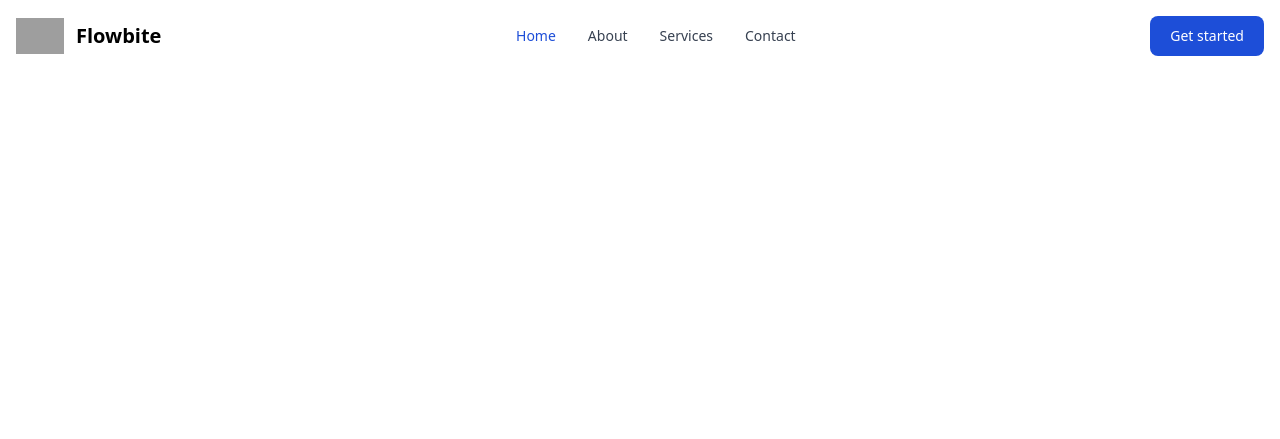
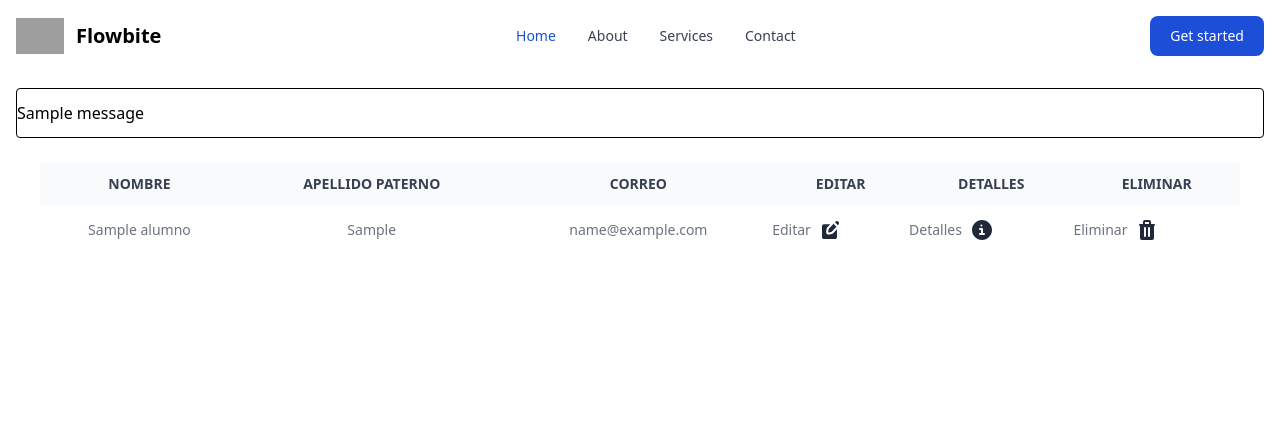
Before and after one commit to IDGS-801-22002360/partial3_Martinez_Blueprint, a Flask app: page / in a window 1280 px wide. Shown: the top 439 px of the page. Run offline with Flask 3, Linux system fonts and the light colour scheme; tables that the repository leaves empty hold one stand-in row (values such as "Sample post"); one stand-in notice (Sample message) is shown; some libraries are stand-ins or nearby versions; grey boxes are pictures that could not be loaded.

Commit message:
03/Mar/2025 - Detalles

```diff
--- a/app.py
+++ b/app.py
@@ -12,10 +12,26 @@ app = Flask(__name__)
 app.config.from_object(DevelopmentConfig)
 csrf = CSRFProtect(app)
 
-@app.route("/")
+@app.route("/", methods=["GET", "POST"])
 @app.route("/index")
 def index():
-    return render_template("index.html")
+    create_form = forms.UserForm2(request.form)
+    alumno = Alumnos.query.all()                    # este es un query a la tabla alumnos
+    return render_template("index.html", form=create_form, alumnos=alumno)
+
+@app.route("/detalles", methods=["GET", "POST"])
+def detalles():
+    if request.method == "GET":
+        id = request.args.get('id')
+        alum1 = db.session.query(Alumnos).filter(Alumnos.id == id).first()
+
+        nombre = alum1.nombre
+        apaterno = alum1.apaterno
+        email = alum1.email
+
+        return render_template("detalles.html", id=id, nombre=nombre, apaterno=apaterno, email=email)
+
+
 
 if __name__ == '__main__':
     csrf.init_app(app)
--- a/templates/index.html
+++ b/templates/index.html
@@ -1,121 +1,65 @@
-<!DOCTYPE html>
-<html lang="en">
-<head>
-    <meta charset="UTF-8">
-    <meta http-equiv="X-UA-Compatible" content="IE=edge">
-    <meta name="viewport" content="width=device-width, initial-scale=1.0">
-    <title>Flowbite Flask</title>
-    <link rel="stylesheet" href="{{url_for('static', filename='css/output.css')}}" />
-</head>
-<body>
-    <nav class="bg-white border-gray-200 px-2 sm:px-4 py-2.5 rounded-sm dark:bg-gray-900">
-        <div class="container flex flex-wrap items-center justify-between mx-auto">
-            <a href="https://flowbite.com/" class="flex items-center">
-                <img src="https://flowbite.com/docs/images/logo.svg" class="h-6 mr-3 sm:h-9" alt="Flowbite Logo">
-                <span class="self-center text-xl font-semibold whitespace-nowrap dark:text-white">Flowbite</span>
-            </a>
-            <div class="flex md:order-2">
-                <button type="button"
-                class="text-white bg-blue-700 hover:bg-blue-800 focus:ring-4 focus:outline-none focus:ring-blue-300 font-medium rounded-lg text-sm px-5 py-2.5 text-center mr-3 md:mr-0 dark:bg-blue-600 dark:hover:bg-blue-700 dark:focus:ring-blue-800">Get
-                started</button>
-                <button data-collapse-toggle="navbar-cta" type="button"
-                class="inline-flex items-center p-2 text-sm text-gray-500 rounded-lg md:hidden hover:bg-gray-100 focus:outline-none focus:ring-2 focus:ring-gray-200 dark:text-gray-400 dark:hover:bg-gray-700 dark:focus:ring-gray-600"
-                aria-controls="navbar-cta" aria-expanded="false">
-                <span class="sr-only">Open main menu</span>
-                <svg class="w-6 h-6" aria-hidden="true" fill="currentColor" viewBox="0 0 20 20"
-                xmlns="http://www.w3.org/2000/svg">
-                <path fill-rule="evenodd"
-                d="M3 5a1 1 0 011-1h12a1 1 0 110 2H4a1 1 0 01-1-1zM3 10a1 1 0 011-1h12a1 1 0 110 2H4a1 1 0 01-1-1zM3 15a1 1 0 011-1h12a1 1 0 110 2H4a1 1 0 01-1-1z"
-                clip-rule="evenodd"></path>
-            </svg>
-        </button>
-    </div>
-    <div class="items-center justify-between hidden w-full md:flex md:w-auto md:order-1" id="navbar-cta">
-        <ul
-        class="flex flex-col p-4 mt-4 border border-gray-100 rounded-lg bg-gray-50 md:flex-row md:space-x-8 md:mt-0 md:text-sm md:font-medium md:border-0 md:bg-white dark:bg-gray-800 md:dark:bg-gray-900 dark:border-gray-700">
-        <li>
-            <a href="#"
-            class="block py-2 pl-3 pr-4 text-white bg-blue-700 rounded-sm md:bg-transparent md:text-blue-700 md:p-0 dark:text-white"
-            aria-current="page">Home</a>
-        </li>
-        <li>
-            <a href="#"
-            class="block py-2 pl-3 pr-4 text-gray-700 rounded-sm hover:bg-gray-100 md:hover:bg-transparent md:hover:text-blue-700 md:p-0 md:dark:hover:text-white dark:text-gray-400 dark:hover:bg-gray-700 dark:hover:text-white md:dark:hover:bg-transparent dark:border-gray-700">About</a>
-        </li>
-        <li>
-            <a href="#"
-            class="block py-2 pl-3 pr-4 text-gray-700 rounded-sm hover:bg-gray-100 md:hover:bg-transparent md:hover:text-blue-700 md:p-0 md:dark:hover:text-white dark:text-gray-400 dark:hover:bg-gray-700 dark:hover:text-white md:dark:hover:bg-transparent dark:border-gray-700">Services</a>
-        </li>
-        <li>
-            <a href="#"
-            class="block py-2 pl-3 pr-4 text-gray-700 rounded-sm hover:bg-gray-100 md:hover:bg-transparent md:hover:text-blue-700 md:p-0 md:dark:hover:text-white dark:text-gray-400 dark:hover:bg-gray-700 dark:hover:text-white md:dark:hover:bg-transparent dark:border-gray-700">Contact</a>
-        </li>
-    </ul>
-</div>
-</div>
-</nav>
+{% extends "layout.html" %}
+{% block container %}
 
-
-<div class="fixed z-50 w-full h-16 max-w-lg -translate-x-1/2 bg-white border border-gray-200 rounded-full bottom-4 left-1/2 dark:bg-gray-700 dark:border-gray-600">
-    <div class="grid h-full max-w-lg grid-cols-5 mx-auto">
-        <button data-tooltip-target="tooltip-home" type="button" class="inline-flex flex-col items-center justify-center px-5 rounded-s-full hover:bg-gray-50 dark:hover:bg-gray-800 group">
-            <svg class="w-5 h-5 mb-1 text-gray-500 dark:text-gray-400 group-hover:text-blue-600 dark:group-hover:text-blue-500" aria-hidden="true" xmlns="http://www.w3.org/2000/svg" fill="currentColor" viewBox="0 0 20 20">
-                <path d="m19.707 9.293-2-2-7-7a1 1 0 0 0-1.414 0l-7 7-2 2a1 1 0 0 0 1.414 1.414L2 10.414V18a2 2 0 0 0 2 2h3a1 1 0 0 0 1-1v-4a1 1 0 0 1 1-1h2a1 1 0 0 1 1 1v4a1 1 0 0 0 1 1h3a2 2 0 0 0 2-2v-7.586l.293.293a1 1 0 0 0 1.414-1.414Z"/>
-            </svg>
-            <span class="sr-only">Home</span>
-        </button>
-        <div id="tooltip-home" role="tooltip" class="absolute z-10 invisible inline-block px-3 py-2 text-sm font-medium text-white transition-opacity duration-300 bg-gray-900 rounded-lg shadow-xs opacity-0 tooltip dark:bg-gray-700">
-            Home
-            <div class="tooltip-arrow" data-popper-arrow></div>
-        </div>
-        <button data-tooltip-target="tooltip-wallet" type="button" class="inline-flex flex-col items-center justify-center px-5 hover:bg-gray-50 dark:hover:bg-gray-800 group">
-            <svg class="w-5 h-5 mb-1 text-gray-500 dark:text-gray-400 group-hover:text-blue-600 dark:group-hover:text-blue-500" aria-hidden="true" xmlns="http://www.w3.org/2000/svg" fill="currentColor" viewBox="0 0 20 20">
-                <path d="M11.074 4 8.442.408A.95.95 0 0 0 7.014.254L2.926 4h8.148ZM9 13v-1a4 4 0 0 1 4-4h6V6a1 1 0 0 0-1-1H1a1 1 0 0 0-1 1v13a1 1 0 0 0 1 1h17a1 1 0 0 0 1-1v-2h-6a4 4 0 0 1-4-4Z"/>
-                <path d="M19 10h-6a2 2 0 0 0-2 2v1a2 2 0 0 0 2 2h6a1 1 0 0 0 1-1v-3a1 1 0 0 0-1-1Zm-4.5 3.5a1 1 0 1 1 0-2 1 1 0 0 1 0 2ZM12.62 4h2.78L12.539.41a1.086 1.086 0 1 0-1.7 1.352L12.62 4Z"/>
-            </svg>
-            <span class="sr-only">Wallet</span>
-        </button>
-        <div id="tooltip-wallet" role="tooltip" class="absolute z-10 invisible inline-block px-3 py-2 text-sm font-medium text-white transition-opacity duration-300 bg-gray-900 rounded-lg shadow-xs opacity-0 tooltip dark:bg-gray-700">
-            Wallet
-            <div class="tooltip-arrow" data-popper-arrow></div>
-        </div>
-        <div class="flex items-center justify-center">
-            <button data-tooltip-target="tooltip-new" type="button" class="inline-flex items-center justify-center w-10 h-10 font-medium bg-blue-600 rounded-full hover:bg-blue-700 group focus:ring-4 focus:ring-blue-300 focus:outline-none dark:focus:ring-blue-800">
-                <svg class="w-4 h-4 text-white" aria-hidden="true" xmlns="http://www.w3.org/2000/svg" fill="none" viewBox="0 0 18 18">
-                    <path stroke="currentColor" stroke-linecap="round" stroke-linejoin="round" stroke-width="2" d="M9 1v16M1 9h16"/>
-                </svg>
-                <span class="sr-only">New item</span>
-            </button>
-        </div>
-        <div id="tooltip-new" role="tooltip" class="absolute z-10 invisible inline-block px-3 py-2 text-sm font-medium text-white transition-opacity duration-300 bg-gray-900 rounded-lg shadow-xs opacity-0 tooltip dark:bg-gray-700">
-            Create new item
-            <div class="tooltip-arrow" data-popper-arrow></div>
-        </div>
-        <button data-tooltip-target="tooltip-settings" type="button" class="inline-flex flex-col items-center justify-center px-5 hover:bg-gray-50 dark:hover:bg-gray-800 group">
-            <svg class="w-5 h-5 mb-1 text-gray-500 dark:text-gray-400 group-hover:text-blue-600 dark:group-hover:text-blue-500" aria-hidden="true" xmlns="http://www.w3.org/2000/svg" fill="none" viewBox="0 0 20 20">
-                <path stroke="currentColor" stroke-linecap="round" stroke-linejoin="round" stroke-width="2" d="M4 12.25V1m0 11.25a2.25 2.25 0 0 0 0 4.5m0-4.5a2.25 2.25 0 0 1 0 4.5M4 19v-2.25m6-13.5V1m0 2.25a2.25 2.25 0 0 0 0 4.5m0-4.5a2.25 2.25 0 0 1 0 4.5M10 19V7.75m6 4.5V1m0 11.25a2.25 2.25 0 1 0 0 4.5 2.25 2.25 0 0 0 0-4.5ZM16 19v-2"/>
-            </svg>
-            <span class="sr-only">Settings</span>
-        </button>
-        <div id="tooltip-settings" role="tooltip" class="absolute z-10 invisible inline-block px-3 py-2 text-sm font-medium text-white transition-opacity duration-300 bg-gray-900 rounded-lg shadow-xs opacity-0 tooltip dark:bg-gray-700">
-            Settings
-            <div class="tooltip-arrow" data-popper-arrow></div>
-        </div>
-        <button data-tooltip-target="tooltip-profile" type="button" class="inline-flex flex-col items-center justify-center px-5 rounded-e-full hover:bg-gray-50 dark:hover:bg-gray-800 group">
-            <svg class="w-5 h-5 mb-1 text-gray-500 dark:text-gray-400 group-hover:text-blue-600 dark:group-hover:text-blue-500" aria-hidden="true" xmlns="http://www.w3.org/2000/svg" fill="currentColor" viewBox="0 0 20 20">
-                <path d="M10 0a10 10 0 1 0 10 10A10.011 10.011 0 0 0 10 0Zm0 5a3 3 0 1 1 0 6 3 3 0 0 1 0-6Zm0 13a8.949 8.949 0 0 1-4.951-1.488A3.987 3.987 0 0 1 9 13h2a3.987 3.987 0 0 1 3.951 3.512A8.949 8.949 0 0 1 10 18Z"/>
-            </svg>
-            <span class="sr-only">Profile</span>
-        </button>
-        <div id="tooltip-profile" role="tooltip" class="absolute z-10 invisible inline-block px-3 py-2 text-sm font-medium text-white transition-opacity duration-300 bg-gray-900 rounded-lg shadow-xs opacity-0 tooltip dark:bg-gray-700">
-            Profile
-            <div class="tooltip-arrow" data-popper-arrow></div>
-        </div>
-    </div>
+<div class="relative overflow-x-auto">
+    <table class="w-full text-sm text-left rtl:text-right text-gray-500 dark:text-gray-400">
+        <thead class="text-xs text-gray-700 uppercase bg-gray-50 dark:bg-gray-700 dark:text-gray-400">
+            <tr>
+                <th scope="col" class="px-6 py-3 text-center">
+                    Nombre
+                </th>
+                <th scope="col" class="px-6 py-3 text-center">
+                    Apellido Paterno
+                </th>
+                <th scope="col" class="px-6 py-3 text-center">
+                    Correo
+                </th>
+                <th scope="col" class="px-6 py-3 text-center">
+                    Editar
+                </th>
+                <th scope="col" class="px-6 py-3 text-center">
+                    Detalles
+                </th>
+                <th scope="col" class="px-6 py-3 text-center">
+                    Eliminar
+                </th>
+            </tr>
+        </thead>
+        <tbody>
+            {% for alum in alumnos %}
+                <tr>
+                    <td class="px-6 py-3 text-center">{{ alum.nombre }}</td>
+                    <td class="px-6 py-3 text-center">{{ alum.apaterno }}</td>
+                    <td class="px-6 py-3 text-center">{{ alum.email }}</td>
+                    <td class="px-6 py-3 text-center">
+                        <a href="modificar?id={{ alum.id }}" class="flex items-center space-x-2">
+                            <span>Editar</span>
+                            <svg class="w-[20px] h-[20px] text-gray-800 dark:text-gray" aria-hidden="true" xmlns="http://www.w3.org/2000/svg" width="24" height="24" fill="currentColor" viewBox="0 0 24 24">
+                                <path fill-rule="evenodd" d="M11.32 6.176H5c-1.105 0-2 .949-2 2.118v10.588C3 20.052 3.895 21 5 21h11c1.105 0 2-.948 2-2.118v-7.75l-3.914 4.144A2.46 2.46 0 0 1 12.81 16l-2.681.568c-1.75.37-3.292-1.263-2.942-3.115l.536-2.839c.097-.512.335-.983.684-1.352l2.914-3.086Z" clip-rule="evenodd"/>
+                                <path fill-rule="evenodd" d="M19.846 4.318a2.148 2.148 0 0 0-.437-.692 2.014 2.014 0 0 0-.654-.463 1.92 1.92 0 0 0-1.544 0 2.014 2.014 0 0 0-.654.463l-.546.578 2.852 3.02.546-.579a2.14 2.14 0 0 0 .437-.692 2.244 2.244 0 0 0 0-1.635ZM17.45 8.721 14.597 5.7 9.82 10.76a.54.54 0 0 0-.137.27l-.536 2.84c-.07.37.239.696.588.622l2.682-.567a.492.492 0 0 0 .255-.145l4.778-5.06Z" clip-rule="evenodd"/>
+                            </svg>
+                        </a>
+                    </td>
+                    <td class="px-6 py-3 text-center">
+                        <a href="detalles?id={{ alum.id }}" class="flex items-center space-x-2">
+                            <span>Detalles</span>
+                            <svg class="w-[20px] h-[20px] text-gray-800 dark:text-gray" aria-hidden="true" xmlns="http://www.w3.org/2000/svg" width="24" height="24" fill="currentColor" viewBox="0 0 24 24">
+                                <path fill-rule="evenodd" d="M2 12C2 6.477 6.477 2 12 2s10 4.477 10 10-4.477 10-10 10S2 17.523 2 12Zm9.408-5.5a1 1 0 1 0 0 2h.01a1 1 0 1 0 0-2h-.01ZM10 10a1 1 0 1 0 0 2h1v3h-1a1 1 0 1 0 0 2h4a1 1 0 1 0 0-2h-1v-4a1 1 0 0 0-1-1h-2Z" clip-rule="evenodd"/>
+                            </svg>
+                        </a>
+                    </td>
+                    <td class="px-6 py-3 text-center">
+                        <a href="eliminar?id={{ alum.id }}" class="flex items-center space-x-2">
+                            <span>Eliminar</span>
+                            <svg class="w-[20px] h-[20px] text-gray-800 dark:text-gray" aria-hidden="true" xmlns="http://www.w3.org/2000/svg" width="24" height="24" fill="currentColor" viewBox="0 0 24 24">
+                                <path fill-rule="evenodd" d="M8.586 2.586A2 2 0 0 1 10 2h4a2 2 0 0 1 2 2v2h3a1 1 0 1 1 0 2v12a2 2 0 0 1-2 2H7a2 2 0 0 1-2-2V8a1 1 0 0 1 0-2h3V4a2 2 0 0 1 .586-1.414ZM10 6h4V4h-4v2Zm1 4a1 1 0 1 0-2 0v8a1 1 0 1 0 2 0v-8Zm4 0a1 1 0 1 0-2 0v8a1 1 0 1 0 2 0v-8Z" clip-rule="evenodd"/>
+                            </svg>
+                        </a>
+                    </td>
+                </tr>
+            {% endfor %}
+        </tbody>
+    </table>
 </div>
 
-
-    <script src="https://cdn.jsdelivr.net/npm/flowbite@3.1.2/dist/flowbite.min.js"></script>
-
-</body>
-</html>
+{% endblock %}
--- /dev/null
+++ b/templates/layout.html
@@ -0,0 +1,137 @@
+
+<!DOCTYPE html>
+<html lang="en">
+<head>
+    <meta charset="UTF-8">
+    <meta http-equiv="X-UA-Compatible" content="IE=edge">
+    <meta name="viewport" content="width=device-width, initial-scale=1.0">
+    <title>Flowbite Flask</title>
+    <link rel="stylesheet" href="{{url_for('static', filename='css/output.css')}}" />
+</head>
+<body>
+    <nav class="bg-white border-gray-200 px-2 sm:px-4 py-2.5 dark:bg-gray-900">
+        <div class="container flex flex-wrap items-center justify-between mx-auto">
+            <a href="https://flowbite.com/" class="flex items-center">
+                <img src="https://flowbite.com/docs/images/logo.svg" class="h-6 mr-3 sm:h-9" alt="Flowbite Logo">
+                <span class="self-center text-xl font-semibold whitespace-nowrap dark:text-white">Flowbite</span>
+            </a>
+            <div class="flex md:order-2">
+                <button type="button"
+                class="text-white bg-blue-700 hover:bg-blue-800 focus:ring-4 focus:outline-none focus:ring-blue-300 font-medium rounded-lg text-sm px-5 py-2.5 text-center mr-3 md:mr-0 dark:bg-blue-600 dark:hover:bg-blue-700 dark:focus:ring-blue-800">Get
+                started</button>
+                <button data-collapse-toggle="navbar-cta" type="button"
+                class="inline-flex items-center p-2 text-sm text-gray-500 rounded-lg md:hidden hover:bg-gray-100 focus:outline-none focus:ring-2 focus:ring-gray-200 dark:text-gray-400 dark:hover:bg-gray-700 dark:focus:ring-gray-600"
+                aria-controls="navbar-cta" aria-expanded="false">
+                <span class="sr-only">Open main menu</span>
+                    <svg class="w-6 h-6" aria-hidden="true" fill="currentColor" viewBox="0 0 20 20"
+                        xmlns="http://www.w3.org/2000/svg">
+                        <path fill-rule="evenodd"
+                        d="M3 5a1 1 0 011-1h12a1 1 0 110 2H4a1 1 0 01-1-1zM3 10a1 1 0 011-1h12a1 1 0 110 2H4a1 1 0 01-1-1zM3 15a1 1 0 011-1h12a1 1 0 110 2H4a1 1 0 01-1-1z"
+                        clip-rule="evenodd"></path>
+                    </svg>
+                </button>
+            </div>
+            <div class="items-center justify-between hidden w-full md:flex md:w-auto md:order-1" id="navbar-cta">
+                <ul
+                class="flex flex-col p-4 mt-4 border border-gray-100 rounded-lg bg-gray-50 md:flex-row md:space-x-8 md:mt-0 md:text-sm md:font-medium md:border-0 md:bg-white dark:bg-gray-800 md:dark:bg-gray-900 dark:border-gray-700">
+                <li>
+                    <a href="#"
+                    class="block py-2 pl-3 pr-4 text-white bg-blue-700 rounded-sm md:bg-transparent md:text-blue-700 md:p-0 dark:text-white"
+                    aria-current="page">Home</a>
+                </li>
+                <li>
+                    <a href="#"
+                    class="block py-2 pl-3 pr-4 text-gray-700 rounded-sm hover:bg-gray-100 md:hover:bg-transparent md:hover:text-blue-700 md:p-0 md:dark:hover:text-white dark:text-gray-400 dark:hover:bg-gray-700 dark:hover:text-white md:dark:hover:bg-transparent dark:border-gray-700">About</a>
+                </li>
+                <li>
+                    <a href="#"
+                    class="block py-2 pl-3 pr-4 text-gray-700 rounded-sm hover:bg-gray-100 md:hover:bg-transparent md:hover:text-blue-700 md:p-0 md:dark:hover:text-white dark:text-gray-400 dark:hover:bg-gray-700 dark:hover:text-white md:dark:hover:bg-transparent dark:border-gray-700">Services</a>
+                </li>
+                <li>
+                    <a href="#"
+                    class="block py-2 pl-3 pr-4 text-gray-700 rounded-sm hover:bg-gray-100 md:hover:bg-transparent md:hover:text-blue-700 md:p-0 md:dark:hover:text-white dark:text-gray-400 dark:hover:bg-gray-700 dark:hover:text-white md:dark:hover:bg-transparent dark:border-gray-700">Contact</a>
+                </li>
+                </ul>
+            </div>
+        </div>
+    </nav>
+    <div class="container mx-auto my-4 p-4">
+        {% with message = get_flashed_messages() %}
+            {% if message %}
+                {% for messages in message %}
+                    <div class="alert alert-success bg-green-100 border border-green-400 text-green-700 px-4 py-3 rounded relative" role="alert">
+                        {{ messages }}
+                    </div>
+                {% endfor %}
+            {% endif %}
+        {% endwith %}
+
+        <div class="bg-white shadow-md rounded-lg p-6">
+            {% block container %}
+            {% endblock %}
+        </div>
+    </div>
+
+
+<div class="fixed z-50 w-full h-16 max-w-lg -translate-x-1/2 bg-white border border-gray-200 rounded-full bottom-4 left-1/2 dark:bg-gray-700 dark:border-gray-600">
+    <div class="grid h-full max-w-lg grid-cols-5 mx-auto">
+        <button data-tooltip-target="tooltip-home" type="button" class="inline-flex flex-col items-center justify-center px-5 rounded-s-full hover:bg-gray-50 dark:hover:bg-gray-800 group">
+            <svg class="w-5 h-5 mb-1 text-gray-500 dark:text-gray-400 group-hover:text-blue-600 dark:group-hover:text-blue-500" aria-hidden="true" xmlns="http://www.w3.org/2000/svg" fill="currentColor" viewBox="0 0 20 20">
+                <path d="m19.707 9.293-2-2-7-7a1 1 0 0 0-1.414 0l-7 7-2 2a1 1 0 0 0 1.414 1.414L2 10.414V18a2 2 0 0 0 2 2h3a1 1 0 0 0 1-1v-4a1 1 0 0 1 1-1h2a1 1 0 0 1 1 1v4a1 1 0 0 0 1 1h3a2 2 0 0 0 2-2v-7.586l.293.293a1 1 0 0 0 1.414-1.414Z"/>
+            </svg>
+            <span class="sr-only">Home</span>
+        </button>
+        <div id="tooltip-home" role="tooltip" class="absolute z-10 invisible inline-block px-3 py-2 text-sm font-medium text-white transition-opacity duration-300 bg-gray-900 rounded-lg shadow-xs opacity-0 tooltip dark:bg-gray-700">
+            Home
+            <div class="tooltip-arrow" data-popper-arrow></div>
+        </div>
+        <button data-tooltip-target="tooltip-wallet" type="button" class="inline-flex flex-col items-center justify-center px-5 hover:bg-gray-50 dark:hover:bg-gray-800 group">
+            <svg class="w-5 h-5 mb-1 text-gray-500 dark:text-gray-400 group-hover:text-blue-600 dark:group-hover:text-blue-500" aria-hidden="true" xmlns="http://www.w3.org/2000/svg" fill="currentColor" viewBox="0 0 20 20">
+                <path d="M11.074 4 8.442.408A.95.95 0 0 0 7.014.254L2.926 4h8.148ZM9 13v-1a4 4 0 0 1 4-4h6V6a1 1 0 0 0-1-1H1a1 1 0 0 0-1 1v13a1 1 0 0 0 1 1h17a1 1 0 0 0 1-1v-2h-6a4 4 0 0 1-4-4Z"/>
+                <path d="M19 10h-6a2 2 0 0 0-2 2v1a2 2 0 0 0 2 2h6a1 1 0 0 0 1-1v-3a1 1 0 0 0-1-1Zm-4.5 3.5a1 1 0 1 1 0-2 1 1 0 0 1 0 2ZM12.62 4h2.78L12.539.41a1.086 1.086 0 1 0-1.7 1.352L12.62 4Z"/>
+            </svg>
+            <span class="sr-only">Wallet</span>
+        </button>
+        <div id="tooltip-wallet" role="tooltip" class="absolute z-10 invisible inline-block px-3 py-2 text-sm font-medium text-white transition-opacity duration-300 bg-gray-900 rounded-lg shadow-xs opacity-0 tooltip dark:bg-gray-700">
+            Wallet
+            <div class="tooltip-arrow" data-popper-arrow></div>
+        </div>
+        <div class="flex items-center justify-center">
+            <button data-tooltip-target="tooltip-new" type="button" class="inline-flex items-center justify-center w-10 h-10 font-medium bg-blue-600 rounded-full hover:bg-blue-700 group focus:ring-4 focus:ring-blue-300 focus:outline-none dark:focus:ring-blue-800">
+                <svg class="w-4 h-4 text-white" aria-hidden="true" xmlns="http://www.w3.org/2000/svg" fill="none" viewBox="0 0 18 18">
+                    <path stroke="currentColor" stroke-linecap="round" stroke-linejoin="round" stroke-width="2" d="M9 1v16M1 9h16"/>
+                </svg>
+                <span class="sr-only">New item</span>
+            </button>
+        </div>
+        <div id="tooltip-new" role="tooltip" class="absolute z-10 invisible inline-block px-3 py-2 text-sm font-medium text-white transition-opacity duration-300 bg-gray-900 rounded-lg shadow-xs opacity-0 tooltip dark:bg-gray-700">
+            Create new item
+            <div class="tooltip-arrow" data-popper-arrow></div>
+        </div>
+        <button data-tooltip-target="tooltip-settings" type="button" class="inline-flex flex-col items-center justify-center px-5 hover:bg-gray-50 dark:hover:bg-gray-800 group">
+            <svg class="w-5 h-5 mb-1 text-gray-500 dark:text-gray-400 group-hover:text-blue-600 dark:group-hover:text-blue-500" aria-hidden="true" xmlns="http://www.w3.org/2000/svg" fill="none" viewBox="0 0 20 20">
+                <path stroke="currentColor" stroke-linecap="round" stroke-linejoin="round" stroke-width="2" d="M4 12.25V1m0 11.25a2.25 2.25 0 0 0 0 4.5m0-4.5a2.25 2.25 0 0 1 0 4.5M4 19v-2.25m6-13.5V1m0 2.25a2.25 2.25 0 0 0 0 4.5m0-4.5a2.25 2.25 0 0 1 0 4.5M10 19V7.75m6 4.5V1m0 11.25a2.25 2.25 0 1 0 0 4.5 2.25 2.25 0 0 0 0-4.5ZM16 19v-2"/>
+            </svg>
+            <span class="sr-only">Settings</span>
+        </button>
+        <div id="tooltip-settings" role="tooltip" class="absolute z-10 invisible inline-block px-3 py-2 text-sm font-medium text-white transition-opacity duration-300 bg-gray-900 rounded-lg shadow-xs opacity-0 tooltip dark:bg-gray-700">
+            Settings
+            <div class="tooltip-arrow" data-popper-arrow></div>
+        </div>
+        <button data-tooltip-target="tooltip-profile" type="button" class="inline-flex flex-col items-center justify-center px-5 rounded-e-full hover:bg-gray-50 dark:hover:bg-gray-800 group">
+            <svg class="w-5 h-5 mb-1 text-gray-500 dark:text-gray-400 group-hover:text-blue-600 dark:group-hover:text-blue-500" aria-hidden="true" xmlns="http://www.w3.org/2000/svg" fill="currentColor" viewBox="0 0 20 20">
+                <path d="M10 0a10 10 0 1 0 10 10A10.011 10.011 0 0 0 10 0Zm0 5a3 3 0 1 1 0 6 3 3 0 0 1 0-6Zm0 13a8.949 8.949 0 0 1-4.951-1.488A3.987 3.987 0 0 1 9 13h2a3.987 3.987 0 0 1 3.951 3.512A8.949 8.949 0 0 1 10 18Z"/>
+            </svg>
+            <span class="sr-only">Profile</span>
+        </button>
+        <div id="tooltip-profile" role="tooltip" class="absolute z-10 invisible inline-block px-3 py-2 text-sm font-medium text-white transition-opacity duration-300 bg-gray-900 rounded-lg shadow-xs opacity-0 tooltip dark:bg-gray-700">
+            Profile
+            <div class="tooltip-arrow" data-popper-arrow></div>
+        </div>
+    </div>
+</div>
+
+    <script src="https://cdn.jsdelivr.net/npm/flowbite@3.1.2/dist/flowbite.min.js"></script>
+
+</body>
+</html>
```
Also changed, not shown: templates/detalles.html (added, +15 -0 lines), forms.py (line endings or trailing spaces), models.py (line endings or trailing spaces), static/img/user1.jpeg (added), 4 other files.
